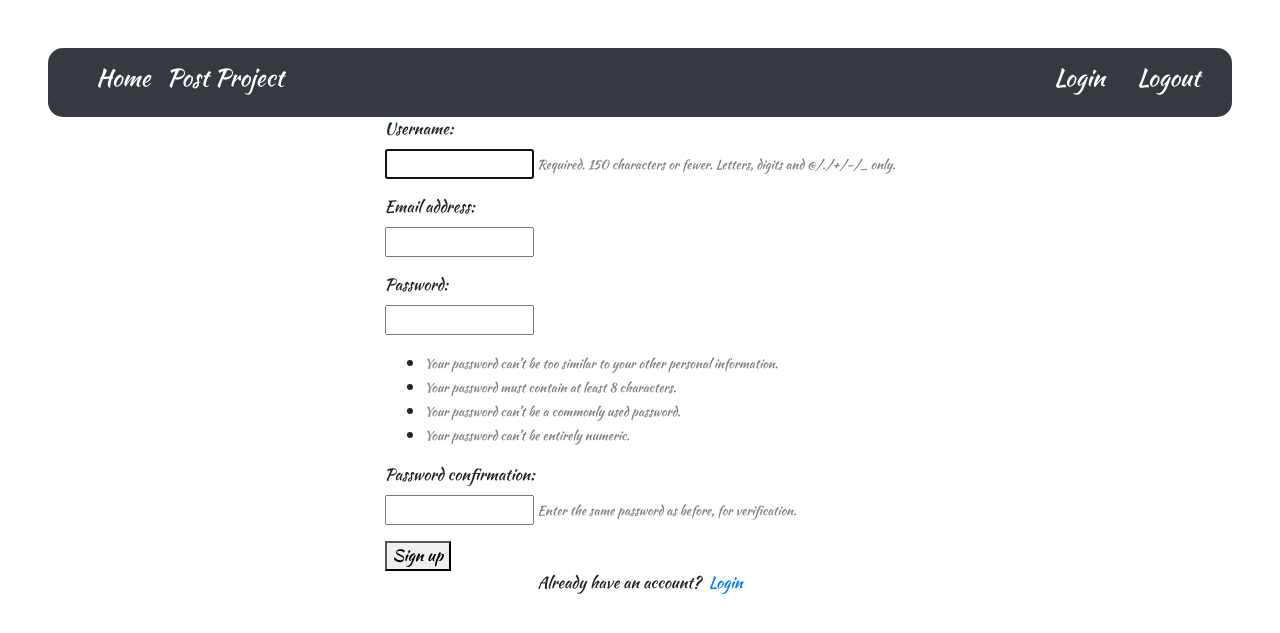
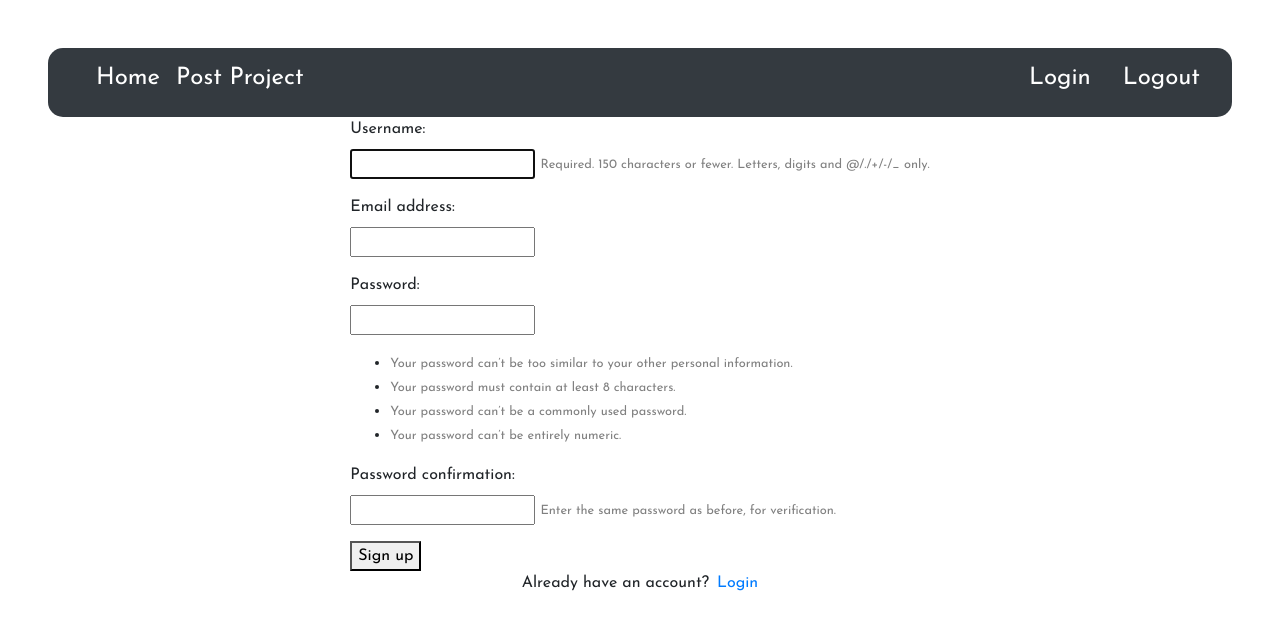
Before and after one commit to patrickrop-cloud/Django-Awards, a Django app: page /register/ in a window 1280 px wide. Shown: the top 633 px of the page. Run offline with Django 3.2, Linux system fonts and the light colour scheme; some libraries are stand-ins or nearby versions.

Commit message:
debug templates and add styling

```diff
--- a/awwards/templates/base.html
+++ b/awwards/templates/base.html
@@ -2,15 +2,9 @@
 <!DOCTYPE html>
 <html>
 <head>
-
-<link rel="preconnect" href="https://fonts.googleapis.com">
-<link rel="preconnect" href="https://fonts.gstatic.com" crossorigin>
-<link href="https://fonts.googleapis.com/css2?family=Roboto:wght@300&display=swap" rel="stylesheet">
-
-<!-- <link rel="preconnect" href="https://fonts.googleapis.com">
-<link rel="preconnect" href="https://fonts.gstatic.com" crossorigin>
-<link href="https://fonts.googleapis.com/css2?family=Oxygen&display=swap" rel="stylesheet"> -->
-
+  <link rel="preconnect" href="https://fonts.googleapis.com">
+  <link rel="preconnect" href="https://fonts.gstatic.com" crossorigin>
+  <link href="https://fonts.googleapis.com/css2?family=Josefin+Sans&display=swap" rel="stylesheet">
 <meta charset="utf-8">
 
   {% if title %}
@@ -26,8 +20,8 @@
 {% endblock %}
 <style>
   *{
-    font-family: 'Roboto', sans-serif;
-    /* font-family: 'Oxygen', sans-serif; */
+    /* font-family: 'Roboto', sans-serif; */
+    font-family: 'Oxygen', sans-serif;
 
   }
 </style>
--- a/awwards/templates/navbar.html
+++ b/awwards/templates/navbar.html
@@ -2,19 +2,19 @@
 <html lang="en">
 
 <head>
-    <link rel="preconnect" href="https://fonts.googleapis.com">
-  <link rel="preconnect" href="https://fonts.gstatic.com" crossorigin>
-  <link href="https://fonts.googleapis.com/css2?family=Kaushan+Script&display=swap" rel="stylesheet">
-  <meta charset="utf-8">
+   <link rel="preconnect" href="https://fonts.googleapis.com">
+<link rel="preconnect" href="https://fonts.gstatic.com" crossorigin>
+<link href="https://fonts.googleapis.com/css2?family=Josefin+Sans&display=swap" rel="stylesheet">
+
+<meta charset="utf-8">
   <meta name="viewport" content="width=device-width, initial-scale=1">
   <title>Document</title>
   <style>
     *{
+      font-size: 16px;
+      font-family: 'Josefin Sans', sans-serif;
       /* font-family: 'Italianno', cursive; */
-      font-family: 'Kaushan Script', cursive;
-      font-size: 16px;
-
-
+      /* font-family: 'Kaushan Script', cursive; */
     }
   </style>
 </head>
```
Also changed, not shown: README.md.
